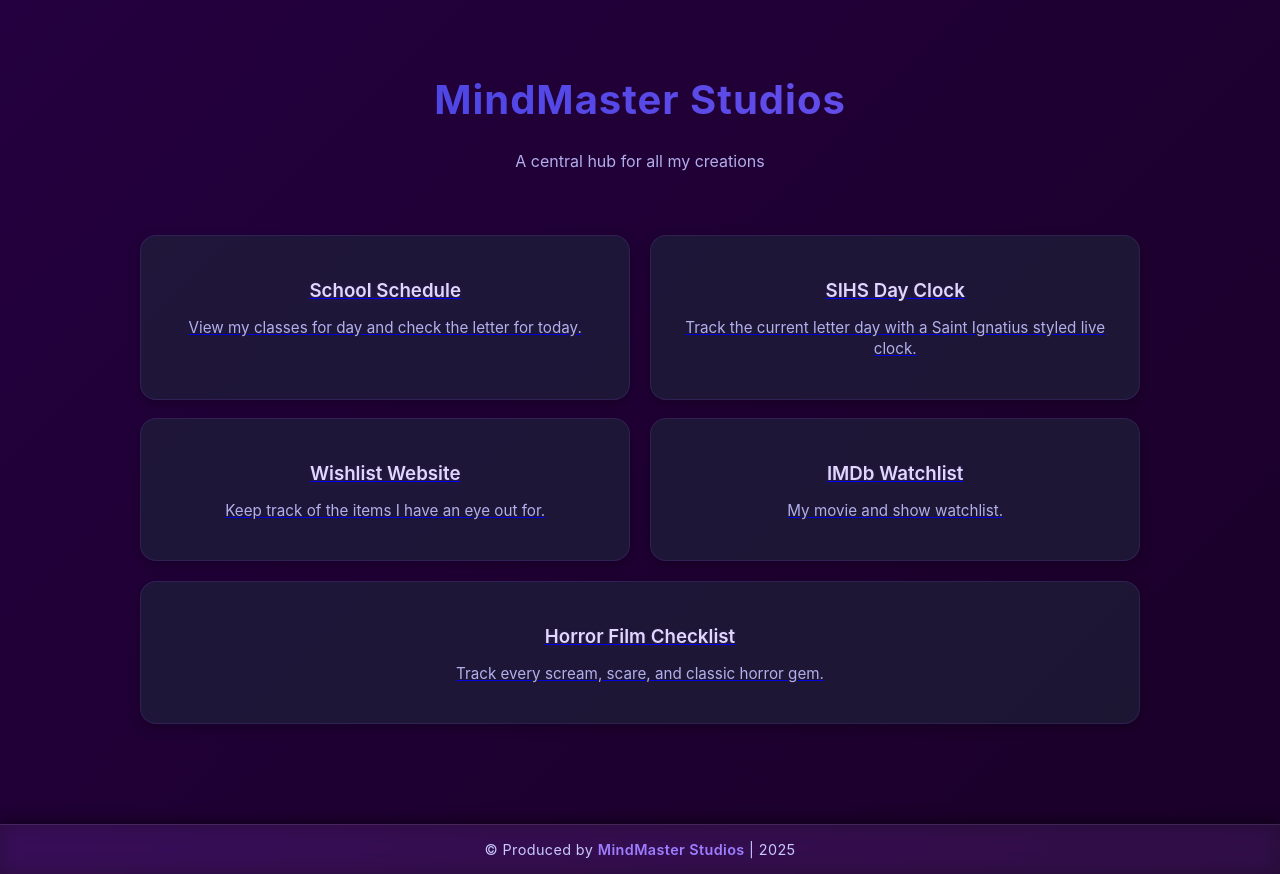
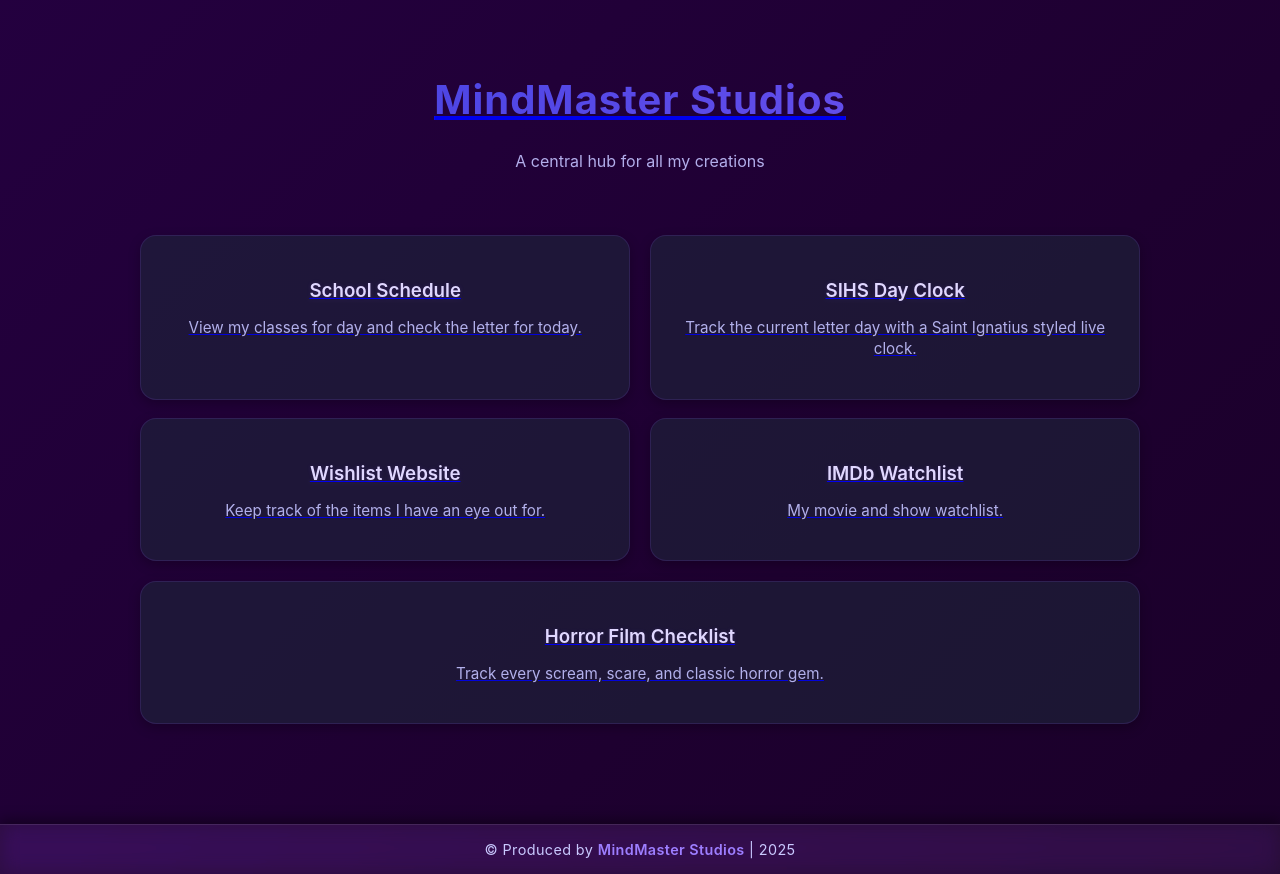
Before and after one commit to MlndMaster-Studios/homepage, a plain HTML site: page index.html in a window 1280 px wide. Drawn offline with Linux system fonts and the light colour scheme.

Commit message:
Update index.html

```diff
--- a/index.html
+++ b/index.html
@@ -10,7 +10,11 @@
 </head>
 <body>
   <header>
-    <h1><span>MindMaster Studios</span></h1>
+    <h1>
+  <a href="https://github.com/MlndMaster-Studios">
+    <span>MindMaster Studios</span>
+  </a>
+</h1>
     <p class="tagline">A central hub for all my creations</p>
   </header>
 
```
